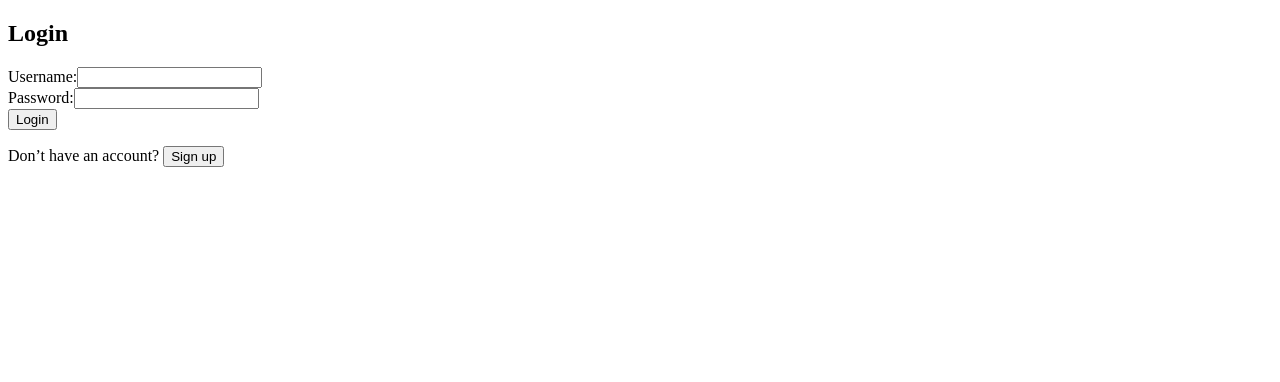
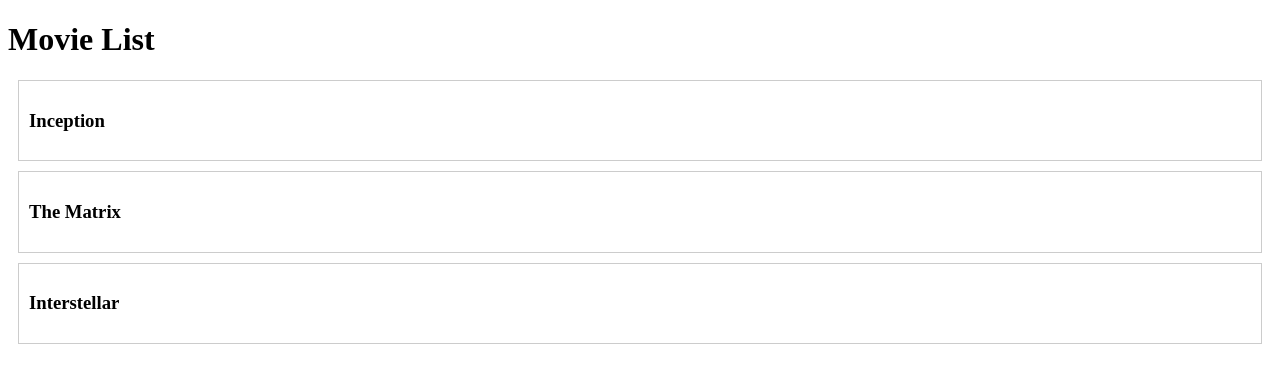
Before and after one commit to jolantasi/myFlix-client, a React (Vite) app: page /login in a window 1280 px wide. Shown: the top 382 px of the page. Built offline with nearby package versions, Linux system fonts and the light colour scheme.

Commit message:
Revert "Add login/signup integration with token persistence"

```diff
--- a/src/components/login-view/login-view.jsx
+++ /dev/null
@@ -1,68 +0,0 @@
-import React, { useState } from "react";
-
-export const LoginView = ({ onLoggedIn }) => {
-  const [username, setUsername] = useState("");
-  const [password, setPassword] = useState("");
-  const [error, setError] = useState("");
-
-  const handleSubmit = (event) => {
-    event.preventDefault();
-
-// Basic validation
-    if (!username || !password) {
-      setError('Please enter both username and password.');
-      return;
-    }
-
-    fetch("https://myflix-movieapi.onrender.com/login", {
-      method: "POST",
-      headers: { "Content-Type": "application/json" },
-      body: JSON.stringify({ Username: username, Password: password })
-    })
-      .then((response) => {
-        if (!response.ok) {
-          throw new Error("Login failed. Check your username/password.");
-        }
-        return response.json();
-      })
-      .then((data) => {
-        if (data.token) {
-          localStorage.setItem("token", data.token);
-          localStorage.setItem("user", JSON.stringify(data.user));
-          onLoggedIn(data.user, data.token);
-        }
-      })
-      .catch((err) => setError(err.message));
-  };
-
-  return (
-    <div className="login-view">
-      <h2>Login</h2>
-      <form onSubmit={handleSubmit}>
-        <div>
-          <label>Username:</label>
-          <input
-            type="text"
-            value={username}
-            onChange={(e) => setUsername(e.target.value)}
-            required
-          />
-        </div>
-
-        <div>
-          <label>Password:</label>
-          <input
-            type="password"
-            value={password}
-            onChange={(e) => setPassword(e.target.value)}
-            required
-          />
-        </div>
-
-        {error && <p style={{ color: "red" }}>{error}</p>}
-
-        <button type="submit">Login</button>
-      </form>
-    </div>
-  );
-};
--- a/src/components/main-view/main-view.jsx
+++ b/src/components/main-view/main-view.jsx
@@ -1,105 +1,50 @@
 // src/main-view/main-view.jsx
-import React, { useState, useEffect } from 'react';
+import React, { useState } from 'react';
 import { MovieCard } from '../movie-card/movie-card';
 import { MovieView } from '../movie-view/movie-view';
-import { LoginView } from '../login-view/login-view';
-import { SignupView } from '../signup-view/signup-view';
 
 export const MainView = () => {
-  const storedUser = JSON.parse(localStorage.getItem('user'));
-  const storedToken = localStorage.getItem('token');
+  const [selectedMovie, setSelectedMovie] = useState(null);
 
-  const [user, setUser] = useState(storedUser ? storedUser : null);
-  const [token, setToken] = useState(storedToken ? storedToken : null);
-  const [selectedMovie, setSelectedMovie] = useState(null);
-  const [movies, setMovies] = useState([]);
-  const [showSignup, setShowSignup] = useState(false);
+  const movies = [
+    {
+      _id: '1',
+      title: 'Inception',
+      description: 'A thief who steals corporate secrets through dream-sharing technology...',
+      image: 'https://image.tmdb.org/t/p/w185https://media.themoviedb.org/t/p/w440_and_h660_face/xlaY2zyzMfkhk0HSC5VUwzoZPU1.jpg/qmDpIHrmpJINaRKAfWQfftjCdyi.jpg',
+      genre: 'Sci-Fi',
+      director: 'Christopher Nolan'
+    },
+    {
+      _id: '2',
+      title: 'The Matrix',
+      description: 'A computer hacker learns about the true nature of reality and his role in the war...',
+      image: 'https://media.themoviedb.org/t/p/w440_and_h660_face/sRaupdJawe6UTS0t77vwJoLjd7h.jpg',
+      genre: 'Action',
+      director: 'The Wachowskis'
+    },
+    {
+      _id: '3',
+      title: 'Interstellar',
+      description: 'A team of explorers travel through a wormhole in space...',
+      image: 'https://image.tmdb.org/t/p/w500/rAiYTfKGqDCRIIqo664sY9XZIvQ.jpg',
+      genre: 'Adventure',
+      director: 'Christopher Nolan'
+    }
+  ];
 
-  // Fetch movies when logged in
-useEffect(() => {
-  if (!token) return; // Do nothing if no token yet
-
-  fetch('https://myflix-movieapi.onrender.com/movies', {
-    method: 'GET',
-    headers: {
-      Authorization: `Bearer ${token}`,
-      'Content-Type': 'application/json'
-    }
-  })
-    .then((res) => {
-      if (!res.ok) throw new Error('Failed to fetch movies');
-      return res.json();
-    })
-    .then((data) => setMovies(data))
-    .catch((err) => console.error('Error fetching movies:', err));
-}, [token]);
-
-
-  // If not logged in → show login or signup
-  if (!user) {
-    return (
-      <div>
-        {showSignup ? (
-          <>
-            <SignupView
-              onSignedUp={() => {
-                setShowSignup(false); // Go back to login after signup
-              }}
-            />
-            <p>
-              Already have an account?{' '}
-              <button onClick={() => setShowSignup(false)}>Log in</button>
-            </p>
-          </>
-        ) : (
-          <>
-            <LoginView
-              onLoggedIn={(user, token) => {
-                setUser(user);
-                setToken(token);
-              }}
-            />
-            <p>
-              Don’t have an account?{' '}
-              <button onClick={() => setShowSignup(true)}>Sign up</button>
-            </p>
-          </>
-        )}
-      </div>
-    );
-  }
-
-  // If a movie is selected → show movie details
   if (selectedMovie) {
     return (
       <MovieView movie={selectedMovie} onBackClick={() => setSelectedMovie(null)} />
     );
   }
 
-  // Logged-in view → show movies & logout
   return (
     <div>
-      <h1>Welcome, {user.Username}</h1>
-      <button
-        onClick={() => {
-          localStorage.removeItem('token');
-          localStorage.removeItem('user');
-          setUser(null);
-          setToken(null);
-          setMovies([]);
-        }}
-      >
-        Logout
-      </button>
-
-      <h2>Movie List</h2>
-      {movies.length === 0 ? (
-        <p>Loading movies...</p>
-      ) : (
-        movies.map((movie) => (
-          <MovieCard key={movie._id} movie={movie} onMovieClick={setSelectedMovie} />
-        ))
-      )}
+      <h1>Movie List</h1>
+      {movies.map((movie) => (
+        <MovieCard key={movie._id} movie={movie} onMovieClick={setSelectedMovie} />
+      ))}
     </div>
   );
 };
--- a/src/components/signup-view/signup-view.jsx
+++ /dev/null
@@ -1,105 +0,0 @@
-// src/signup-view/signup-view.jsx
-import React, { useState } from "react";
-
-export const SignupView = ({ onSignedUp }) => {
-  const [username, setUsername] = useState("");
-  const [password, setPassword] = useState("");
-  const [email, setEmail] = useState("");
-  const [birthday, setBirthday] = useState("");
-  const [error, setError] = useState("");
-  const [success, setSuccess] = useState("");
-
-  const handleSubmit = (event) => {
-    event.preventDefault();
-
-    // Basic validation
-    if (!username || !password || !email) {
-      setError("Please fill in all required fields.");
-      return;
-    }
-
-    if (password.length < 6) {
-      setError("Password must be at least 6 characters.");
-      return;
-    }
-
-    setError(""); // Clear old errors
-
-    fetch("https://myflix-movieapi.onrender.com/users", {
-      method: "POST",
-      headers: { "Content-Type": "application/json" },
-      body: JSON.stringify({
-        Username: username,
-        Password: password,
-        Email: email,
-        Birthday: birthday
-      })
-    })
-      .then((response) => {
-        if (!response.ok) {
-          throw new Error("Signup failed. Try a different username.");
-        }
-        return response.json();
-      })
-      .then((data) => {
-        setSuccess("Signup successful! You can now log in.");
-        setUsername("");
-        setPassword("");
-        setEmail("");
-        setBirthday("");
-        if (onSignedUp) onSignedUp(data);
-      })
-      .catch((err) => setError(err.message));
-  };
-
-  return (
-    <div className="signup-view">
-      <h2>Sign Up</h2>
-      <form onSubmit={handleSubmit}>
-        <div>
-          <label>Username*:</label>
-          <input
-            type="text"
-            value={username}
-            onChange={(e) => setUsername(e.target.value)}
-            required
-          />
-        </div>
-
-        <div>
-          <label>Password*:</label>
-          <input
-            type="password"
-            value={password}
-            onChange={(e) => setPassword(e.target.value)}
-            required
-          />
-        </div>
-
-        <div>
-          <label>Email*:</label>
-          <input
-            type="email"
-            value={email}
-            onChange={(e) => setEmail(e.target.value)}
-            required
-          />
-        </div>
-
-        <div>
-          <label>Birthday:</label>
-          <input
-            type="date"
-            value={birthday}
-            onChange={(e) => setBirthday(e.target.value)}
-          />
-        </div>
-
-        {error && <p style={{ color: "red" }}>{error}</p>}
-        {success && <p style={{ color: "green" }}>{success}</p>}
-
-        <button type="submit">Sign Up</button>
-      </form>
-    </div>
-  );
-};
```
